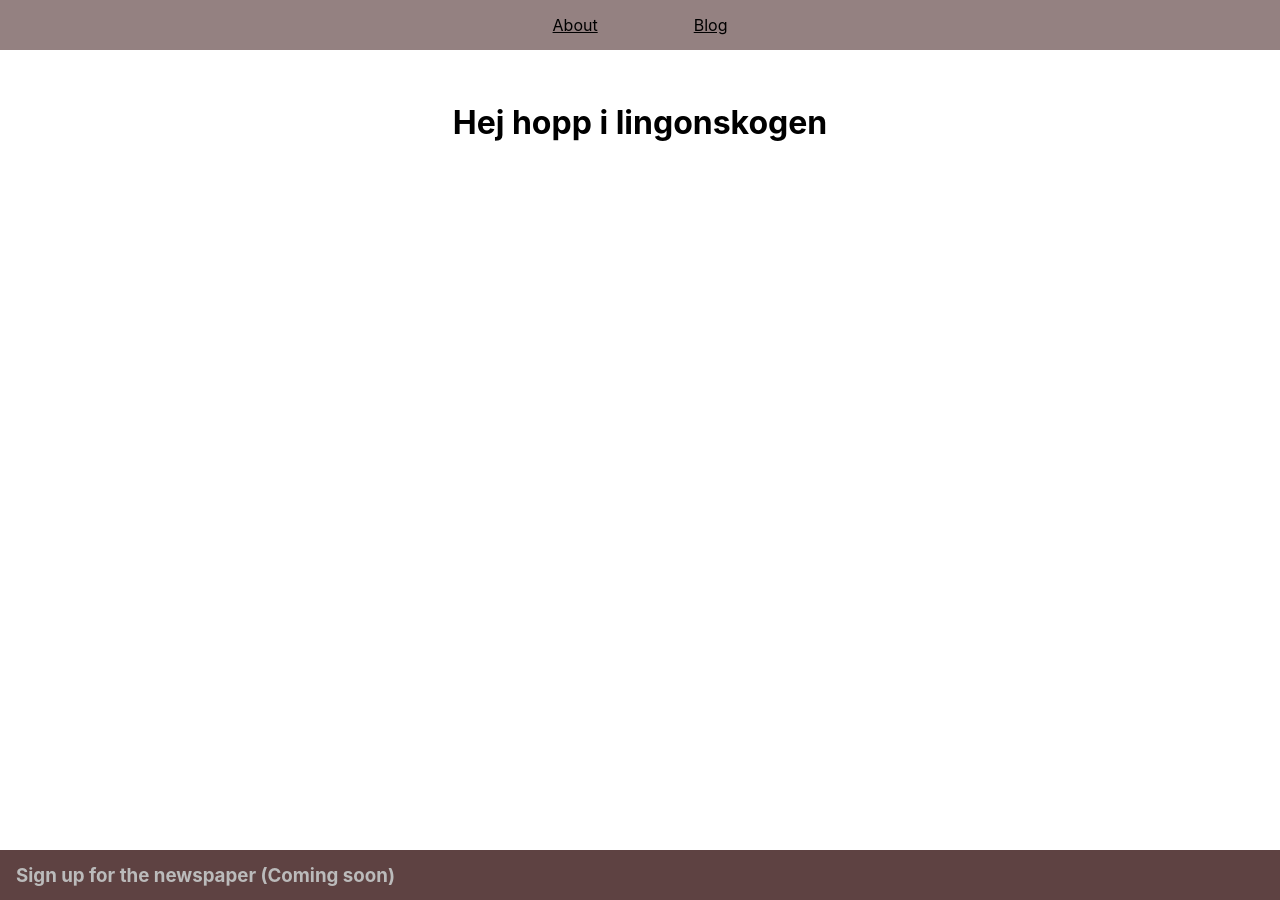
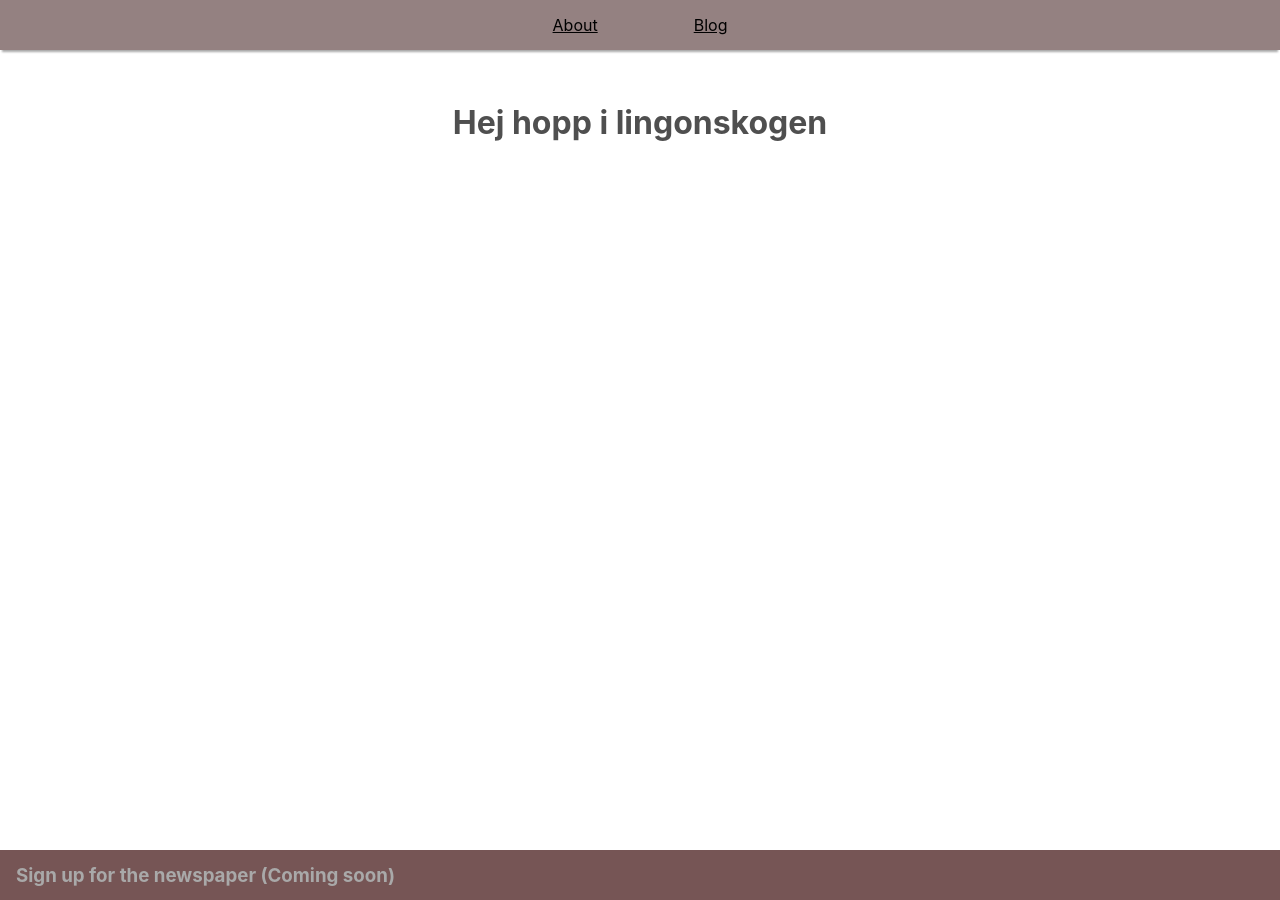
Before and after one commit to tomasnyberg/maxkopra.com, a Next.js app: page / in a window 1280 px wide. Built offline with nearby package versions, Linux system fonts and the light colour scheme.

Commit message:
change some minor styling, change text of md files

```diff
--- a/styles/Footer.module.css
+++ b/styles/Footer.module.css
@@ -3,10 +3,10 @@
     align-items: center;
     width: 100%;
     height: 50px;
-    background-color: #5E4242;
+    background-color: #765555;
 }
 
 .footertext {
     margin-left: 1rem;
-    color: rgb(187, 187, 187);
+    color: rgb(169, 169, 169);
 }
--- a/styles/Layout.module.css
+++ b/styles/Layout.module.css
@@ -5,9 +5,10 @@
 
 .main {
   min-height: 100vh;
-  padding: 2rem 0;
+  padding: 2rem 1.5rem;
   flex: 1;
   display: flex;
   flex-direction: column;
   align-items: center;
+  color: rgb(79, 79, 79);
 }
--- a/styles/Nav.module.css
+++ b/styles/Nav.module.css
@@ -5,6 +5,7 @@
     display: flex;
     align-items: center;
     justify-content: center;
+    box-shadow: 0 4px 2px -2px darkgray;
 }
 
 .nav ul {
--- a/styles/globals.css
+++ b/styles/globals.css
@@ -20,6 +20,6 @@
   }
   body {
     color: white;
-    background: #D9D9D9;
+    background: #e0dfdf;
   }
 }
```
Also changed, not shown: posts/1.md (+2 -5 lines), posts/2.md (+2 -3 lines).
